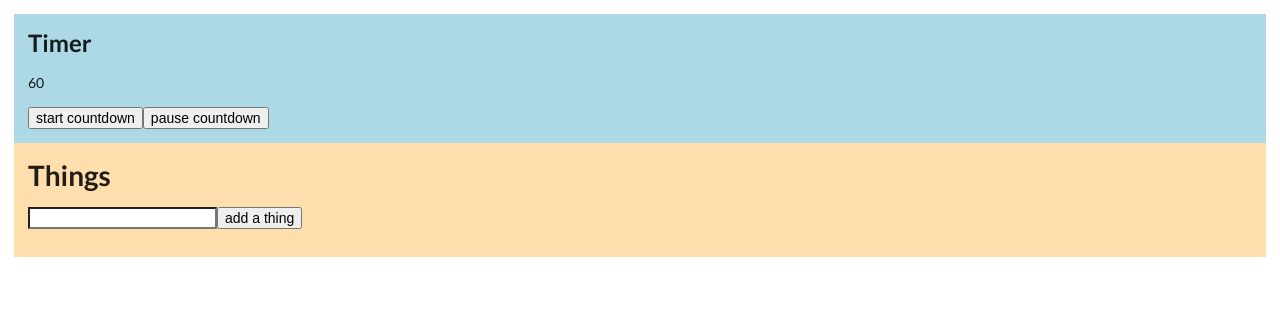
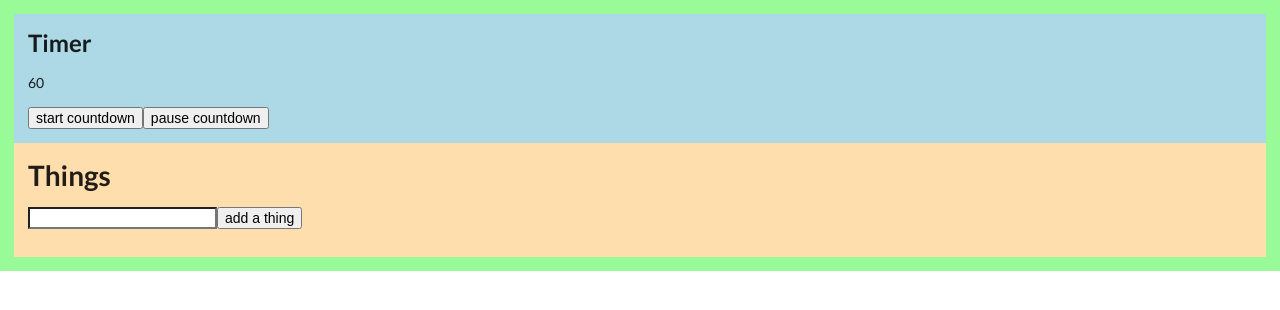
Before and after one commit to theoluyi/xaea-12, a React (Create React App) app: page / in a window 1280 px wide. Shown: the top 310 px of the page. Built offline with nearby package versions, Linux system fonts and the light colour scheme.

Commit message:
changes app background color

```diff
--- a/src/App.css
+++ b/src/App.css
@@ -1,4 +1,4 @@
 .app {
-  background-color: transparent;
+  background-color: palegreen;
   padding: 1rem;
 }
```
